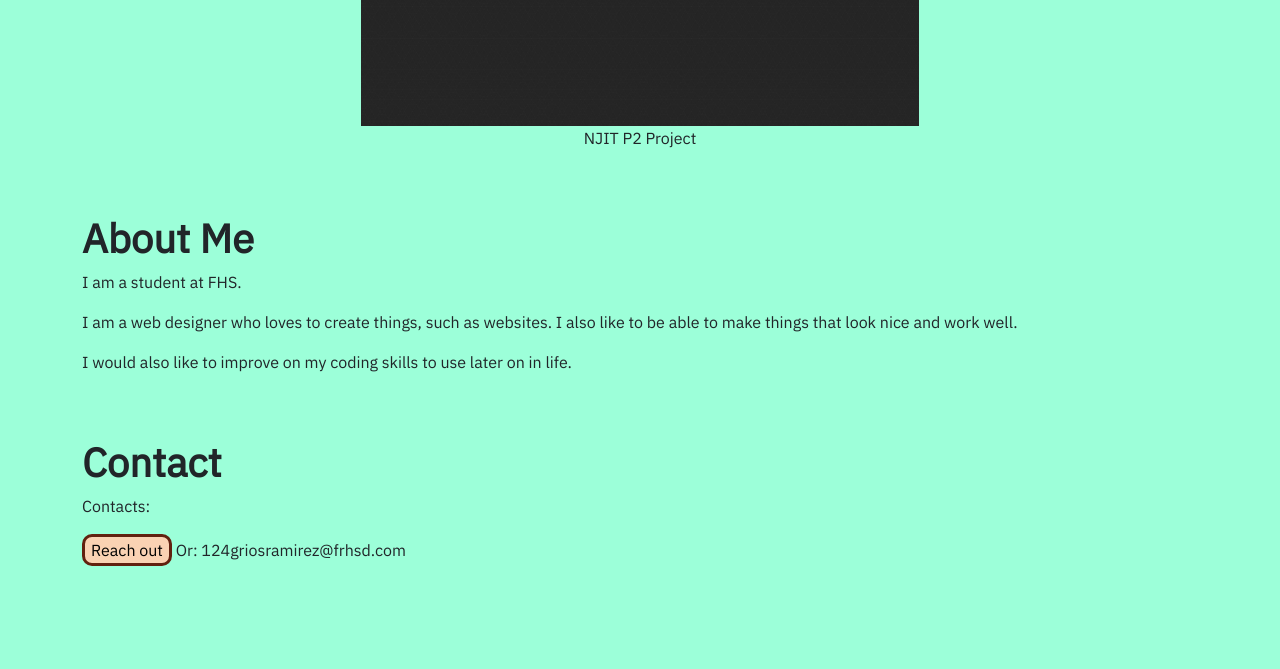
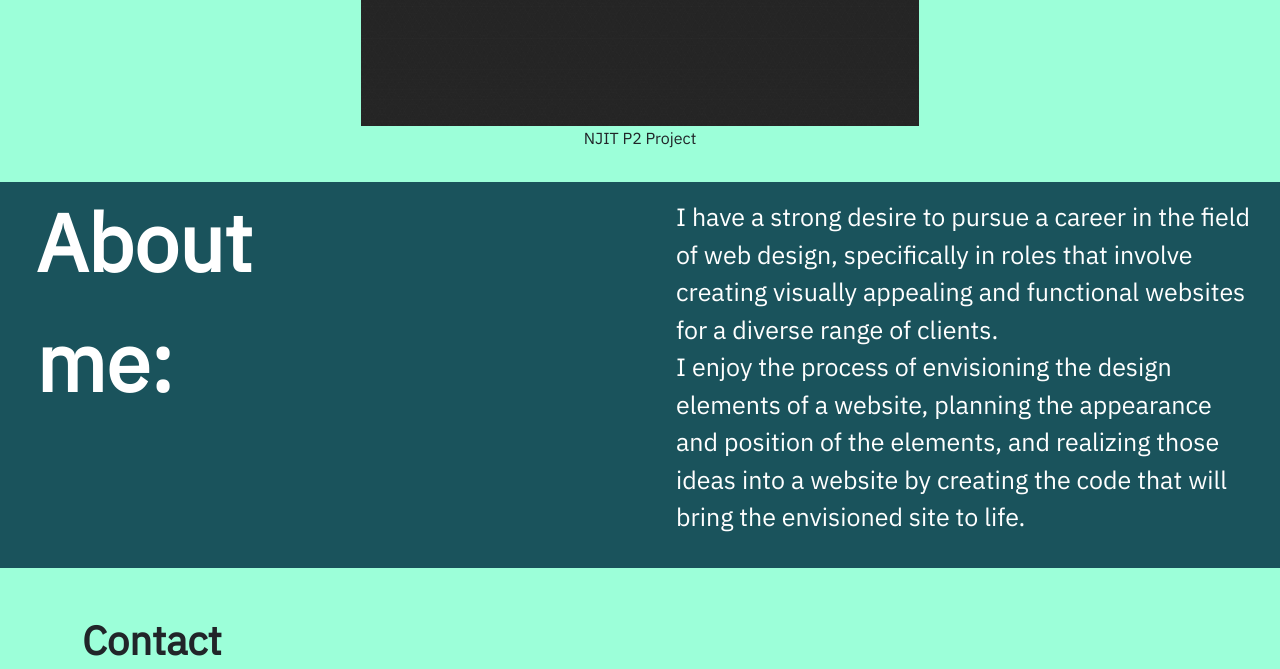
Before and after one commit to Giorios/portfolio2, a plain HTML site: page index.html in a window 1280 px wide. Shown: the part 2109-2778 px from the top of the page. Before the commit the page ends 2723 px from the top, so only its background shows below. Drawn offline with nearby package versions, Linux system fonts and the light colour scheme.

Commit message:
about section finished

```diff
--- a/css/styles.css
+++ b/css/styles.css
@@ -1,14 +1,19 @@
 body {
   background-color: #9CFFD9;
   font-family: 'IBM Plex Sans', sans-serif;
+  overflow-x: hidden;
 }
 
-.left {
-  position: relative;
+.color2 {
   background-color: #1A535C;
   color: white;
 }
+.right {
 
+  background-color: #1A535C;
+  color: white;
+  justify-content: end;
+}
 .tas {
       margin-top: 80px;
   font-family: 'Raleway', sans-serif;
--- a/index.html
+++ b/index.html
@@ -34,7 +34,7 @@
         </header>
 
       </div>
-      <div class="left">
+      <div class="color2">
       <div class="container-fluid mx-4">
         <div class="row my-3">
           <div class="col py-4">
@@ -202,26 +202,19 @@
 
       </div>
 
-      <div class="container my-5">
-        <div class="row">
-          <div class="col" data-aos="zoom-in" data-aos-delay="300">
-            <h1><strong>About Me</strong></h1>
-            <div data-aos="zoom-in" data-aos-delay="400">
-              <p>I am a student at FHS.</p>
+      <div class="color2">
+        <div class="container-fluid mx-4">
+          <div class="row my-3">
+            <div class="col ">
+              <p style="font-size:80px;" data-aos="fade-left" data-aos-delay="100"><strong>About<br>me:</strong></p>
             </div>
-            <div data-aos="zoom-in" data-aos-delay="500">
-              <p>I am a web designer who loves to create things, such as websites. I also like to be able to make things
-                that look nice and work well.</p>
+            <div class="col my-3 px-5">
+              <p style="font-size:25px;" data-aos="fade-left" data-aos-delay="300">I have a strong desire to pursue a career in the field of web design, specifically in roles that involve creating visually appealing and functional websites for a diverse range of clients.
+              <br>I enjoy the process of envisioning the design elements of a website, planning the appearance and position of the elements, and realizing those ideas into a website by creating the code that will bring the envisioned site to life.</p>
             </div>
-            <div class="col" data-aos="zoom-in" data-aos-delay="600">
-              <p>
-                I would also like to improve on my coding skills to use later on
-                in life.
-              </p>
             </div>
           </div>
         </div>
-      </div>
 
 
       <div class="container my-5" data-aos="zoom-in" data-aos-delay="400">
```
